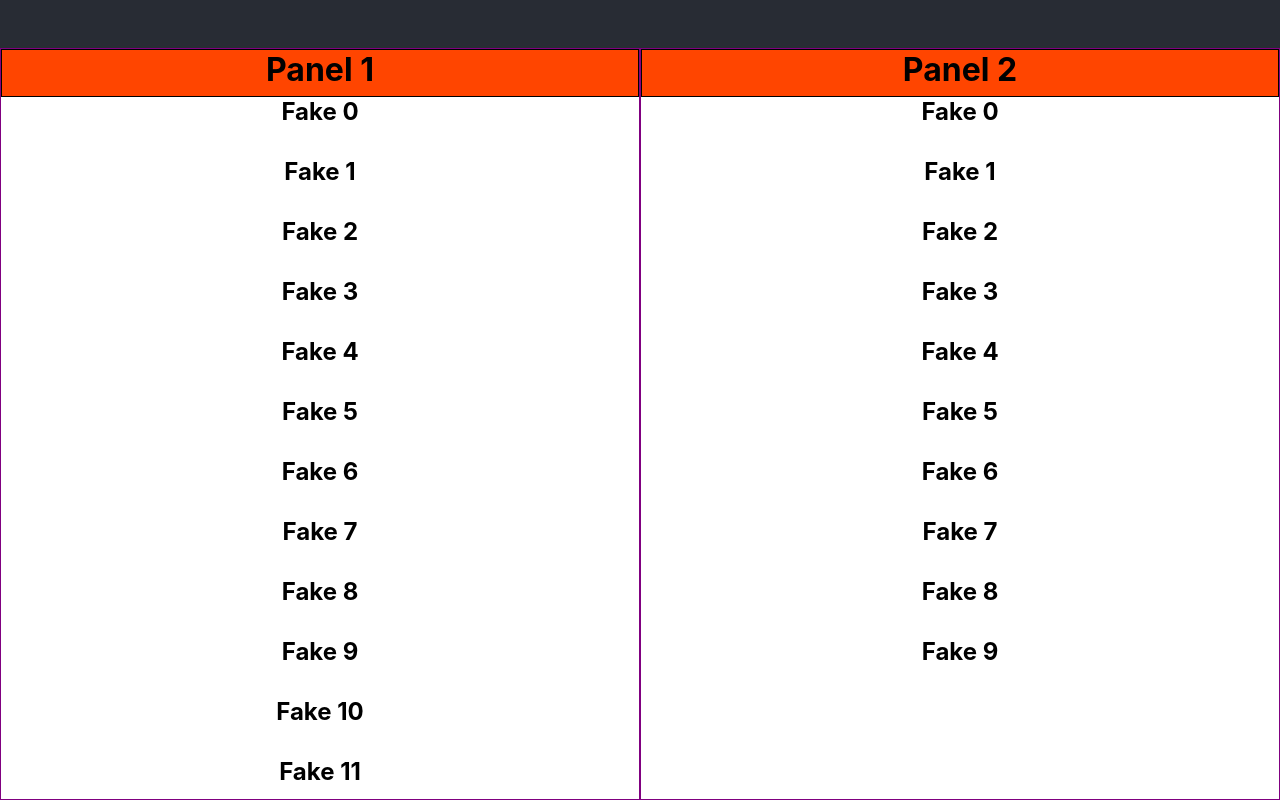
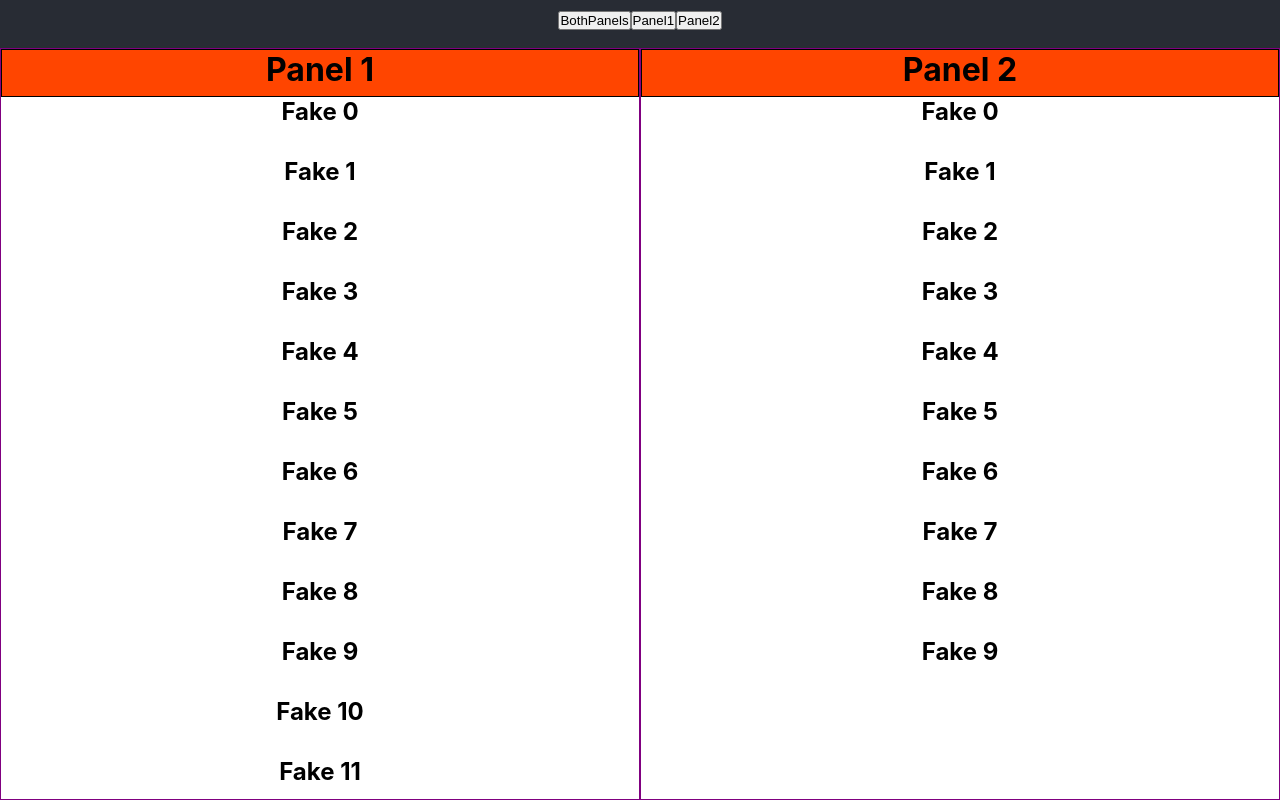
Before and after one commit to afucher/react-layout-panels, a React (Create React App) app: page / in a window 1280 px wide. Built offline with nearby package versions, Linux system fonts and the light colour scheme.

Commit message:
added single panel version

```diff
--- a/src/App.css
+++ b/src/App.css
@@ -1,7 +1,6 @@
 .App {
   text-align: center;
   min-height: 100vh;
-
 }
 
 * {
@@ -15,12 +14,6 @@ body {
 
 }
 
-.App-logo {
-  animation: App-logo-spin infinite 20s linear;
-  height: 40vmin;
-  pointer-events: none;
-}
-
 .App-header {
   background-color: #282c34;
   height: 48px;
--- a/src/App.js
+++ b/src/App.js
@@ -4,13 +4,16 @@ import './App.css';
 import Body from './Body'
 
 function App() {
-
+  const [openedPanel, setOpenedPanel] = useState("bothPanels");
 
   return (
     <div className="App">
       <header className="App-header">
+        <button onClick={() => setOpenedPanel("bothPanels")}>BothPanels</button>
+        <button onClick={() => setOpenedPanel("panel1")}>Panel1</button>
+        <button onClick={() => setOpenedPanel("panel2")}>Panel2</button>
       </header>
-      <Body />
+      <Body openedPanel={openedPanel}/>
     </div>
   );
 }
--- a/src/Body.css
+++ b/src/Body.css
@@ -1,8 +1,6 @@
 main {
     display: flex;
     background: white;
-
-
 }
 
 .panel-title {
@@ -17,12 +15,17 @@ main {
 
 
 div.panel {
-    width: 50vw;
+    min-width: 50%;
+    width: 100%;
     border: 1px solid purple;
     height: calc(100vh - 48px);
     overflow-y: hidden;
 }
 
+div.panel.bothPanels {
+    width: 50%;
+}
+
 .fake-content {
     height: 60px;
 }
--- a/src/Body.js
+++ b/src/Body.js
@@ -2,16 +2,17 @@ import React from 'react';
 import './Body.css';
 
 
-export const Body = () => {
+export const Body = ({openedPanel}) => {
     return <main>
-        <Panel title={"Panel 1"} childLength={20}/>
-        <Panel title={"Panel 2"}/>
+        {(openedPanel === "bothPanels" || openedPanel === "panel1") && <Panel title={"Panel 1"} childLength={20}/>}
+        {(openedPanel === "bothPanels" || openedPanel === "panel2")  && <Panel title={"Panel 2"}/>}
+
     </main>
 }
 
 
-const Panel = ({title, childLength=10}) => {
-    return <div className={"panel"}>
+const Panel = ({title, childLength=10, openedPanel}) => {
+    return <div className={"panel " + {openedPanel}}>
         <h1 className={"panel-title"}>{title}</h1>
         <div className={"panel-content"}>
             <FakeContentGenerator size={childLength} />
```
